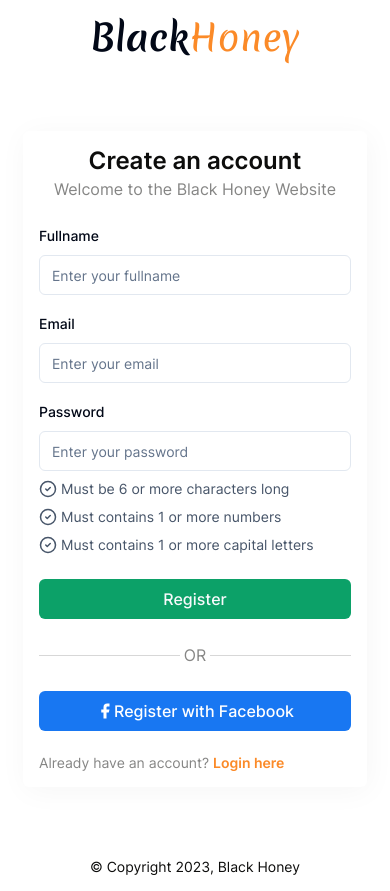
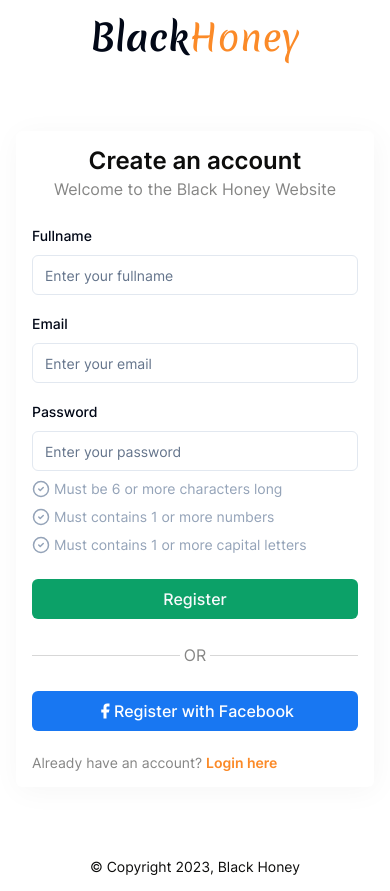
Before and after one commit to ngrwisnu/black-honey-website, a Next.js app: page /register in a window 390 px wide. Built offline with nearby package versions, Linux system fonts and the light colour scheme.

Commit message:
fix(auth/form): fix the responsiveness for the mobile screen

```diff
--- a/app/(auth)/register/page.tsx
+++ b/app/(auth)/register/page.tsx
@@ -90,7 +90,7 @@ const Register = () => {
                 className={`${
                   /[A-Za-z0-9]{6,}/.test(watchPassword)
                     ? "text-green-500"
-                    : "text-slate-600"
+                    : "text-slate-400"
                 } flex items-center gap-1`}
               >
                 <CheckCircle2 size={18} /> Must be 6 or more characters long
@@ -99,7 +99,7 @@ const Register = () => {
                 className={`${
                   /\d+/.test(watchPassword)
                     ? "text-green-500"
-                    : "text-slate-600"
+                    : "text-slate-400"
                 } flex items-center gap-1`}
               >
                 <CheckCircle2 size={18} /> Must contains 1 or more numbers
@@ -108,7 +108,7 @@ const Register = () => {
                 className={`${
                   /[A-Z]+/.test(watchPassword)
                     ? "text-green-500"
-                    : "text-slate-600"
+                    : "text-slate-400"
                 } flex items-center gap-1`}
               >
                 <CheckCircle2 size={18} /> Must contains 1 or more capital
--- a/components/ui/auth/form-container.tsx
+++ b/components/ui/auth/form-container.tsx
@@ -38,7 +38,8 @@ const FormContainer: React.FC<FormContainerProps> = ({
     <div
       className="
         flex
-        w-[344px]
+        sm:w-[344px]
+        w-full
         p-4
         flex-col
         items-start
```
